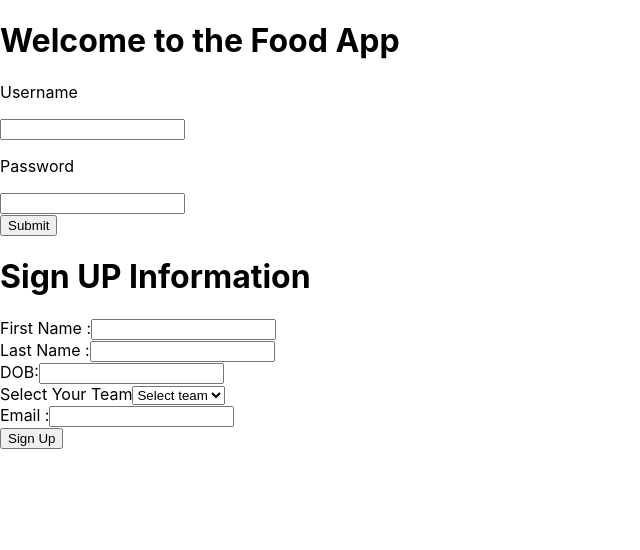
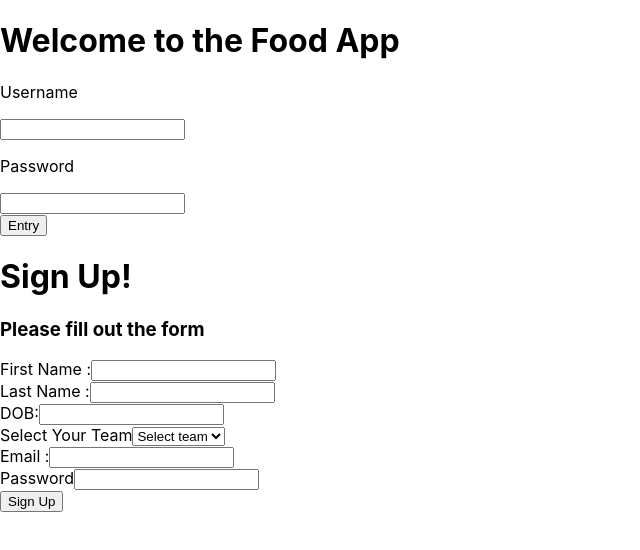
Before and after one commit to NatalieMae/SportsTeamCalendar, a React (Create React App) app: page / in a window 1280 px wide. Shown: the top 550 px of the page, without its empty margins (0-640 px from the left). Built offline with nearby package versions, Linux system fonts and the light colour scheme.

Commit message:
second commit

```diff
--- a/src/components/UserSignUpForm.jsx
+++ b/src/components/UserSignUpForm.jsx
@@ -1,23 +1,31 @@
-import React from 'react';
+import React, {useState} from 'react';
 
 
 
 
 function UserSignUp(){
+
+    const [title, setTitle] = useState('Sign Up!')
+    const [subtitle, setSubTitle] = useState('Please fill out the form')
+
+    const handleSentFomMessage = ()=>{
+        setSubTitle('Your info has been sent!')
+    }
     return(
         <div>
 
 
             <main>
-                 <h1>Sign UP Information</h1>
-                    <form method="POST" action= "">
+                 <h1>{title}</h1>
+                 <h3>{subtitle}</h3>
+                    <form action= "">
                         <div >
                             <label htmlFor="firstName">First Name :</label>
-                            <input id="firstName" name="firstName" required />
+                            <input id="firstName" name="firstName"  />
                         </div>
                         <div>
                             <label htmlFor="lastName">Last Name :</label>
-                            <input type="text" id = 'lastName' name ="lastName" required />
+                            <input type="text" id = 'lastName' name ="lastName"  />
                         </div>
                         <div>
                             <label htmlFor="city">DOB:</label>
@@ -33,11 +41,15 @@ function UserSignUp(){
 
                         <div>
                             <label htmlFor="userEmailAddress">Email :</label>
-                            <input type="userEmailAddress" id = 'userEmailAddress' name = 'userEmailAddress'required/>
+                            <input type="userEmailAddress" id = 'userEmailAddress' name = 'userEmailAddress'/>
+                        </div>
+                        <div>
+                            <label htmlFor="userPassword">Password</label>
+                            <input type="password" />
                         </div>
 
                         <div>
-                        <input type="submit" value="Sign Up"/>
+                        <input type="submit" onClick={handleSentFomMessage} value="Sign Up"/>
                         </div>
 
                     </form>
--- a/src/components/userSignIn.jsx
+++ b/src/components/userSignIn.jsx
@@ -6,7 +6,11 @@ import {useState, useEffect} from 'react';
 function UserSignIn(){
 
     const [username, setUsername] = useState()
-    const [password, setPassword] = useState()
+    const [userPassword, setUserPassword] = useState()
+    const goToMainPage = ()=>{
+
+
+    }
 
     return(
 
@@ -14,14 +18,14 @@ function UserSignIn(){
        <form method="POST" action="">
            <label htmlFor = "username">
                <p>Username</p>
-               <input type="text" onChange = {e => setUsername(e.target.value)} required />
+               <input type="text" onChange = {e => setUsername(e.target.value)}  />
            </label>
-           <label htmlFor="password">
+           <label htmlFor="userPassword">
                <p>Password</p>
-               <input type="password" onChange = {e => setPassword(e.target.value)} required/>
+               <input type="password" onChange = {e => setUserPassword(e.target.value)} />
            </label>
            <br />
-           <input type="submit" value="Submit"/>
+           <input type="submit" value="Entry" onClick = {goToMainPage}/>
 
 
        </form>
@@ -33,4 +37,5 @@ function UserSignIn(){
 
 }
 
+
 export default UserSignIn;
```
